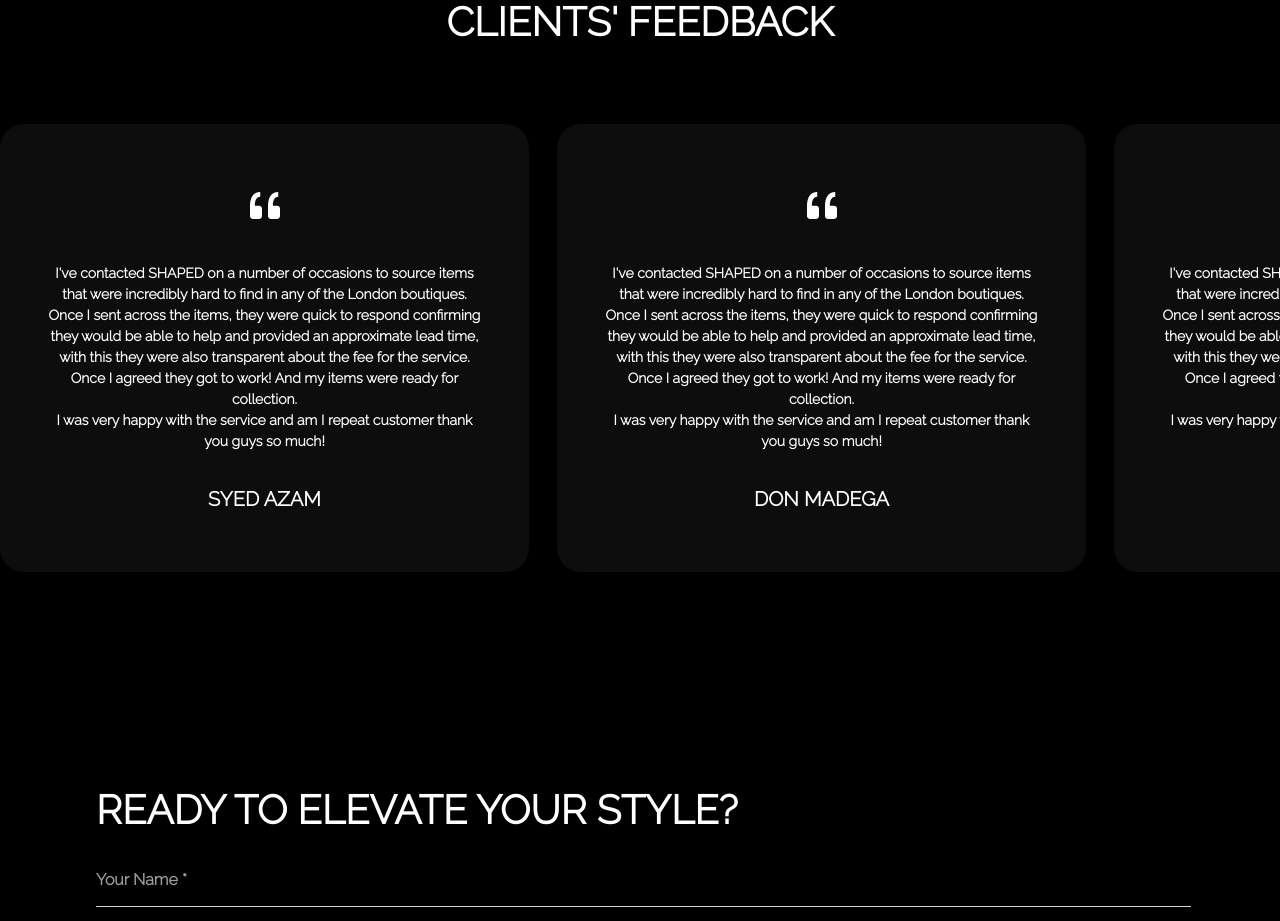
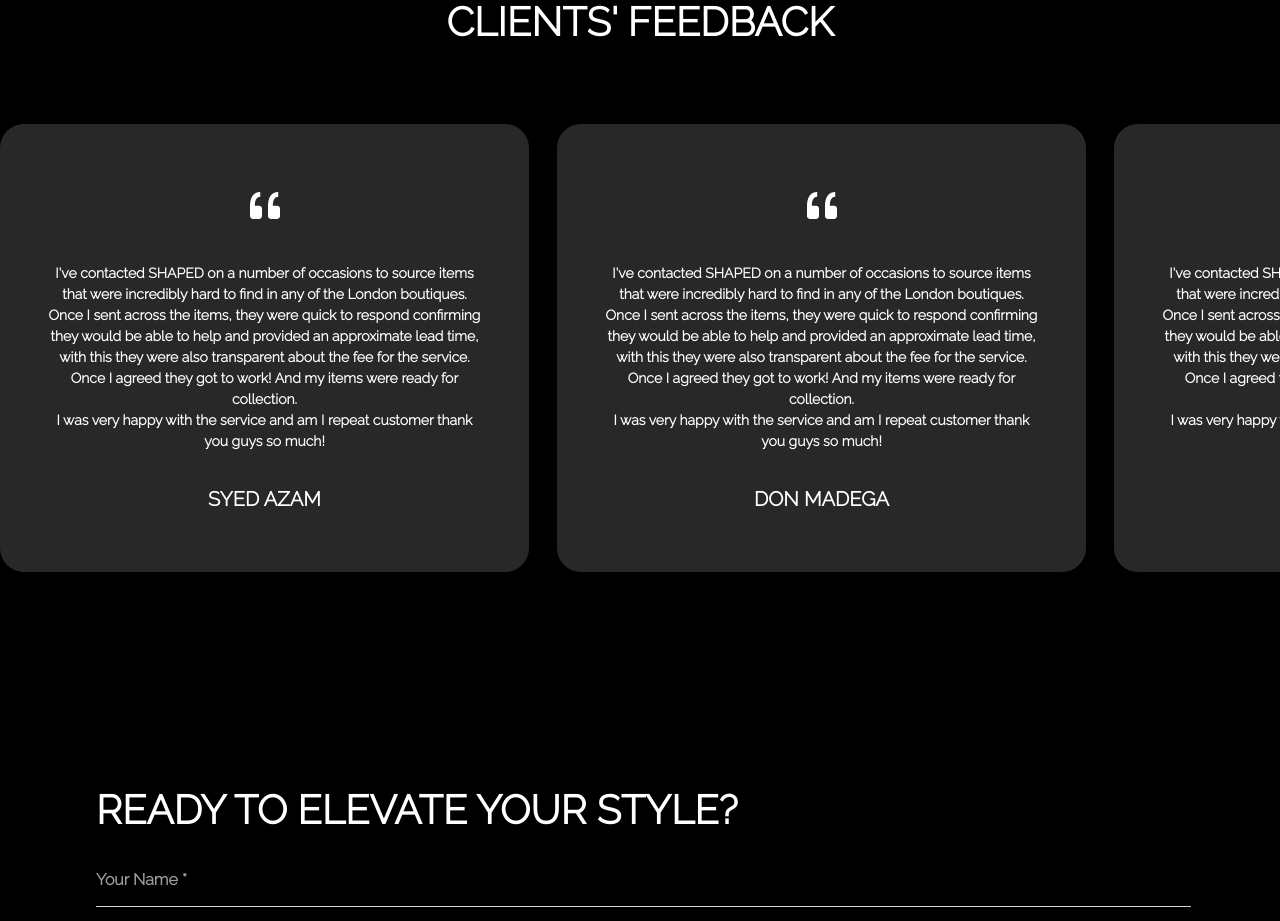
Before and after one commit to kizzy-shaped/shaped, a Next.js app: page /about_us in a window 1280 px wide. Shown: the part 2240-3161 px from the top of the page. Built offline with nearby package versions, Linux system fonts and the light colour scheme.

Commit message:
changed all #0D0D0D to #282828

```diff
--- a/components/homeComponents.tsx
+++ b/components/homeComponents.tsx
@@ -346,7 +346,7 @@ export function Services() {
                 />
               </div>
 
-              <div className="w-full h-full col-span-1 row-start-2 row-end-3 bg-[#0D0D0D] flex flex-col justify-between py-[1.5em] px-[2em]">
+              <div className="w-full h-full col-span-1 row-start-2 row-end-3 bg-[#282828] flex flex-col justify-between py-[1.5em] px-[2em]">
                 <div className="w-full h-fit flex flex-col gap-[4px] justify-end relative">
                   <div className="text-[24px] font-bold text-white uppercase">
                     {title}
@@ -399,7 +399,7 @@ export function Services() {
                     />
                   </div>
 
-                  <div className="w-full h-full col-span-1 row-start-2 row-end-3 bg-[#0D0D0D] flex flex-col gap-[3em] py-[1em] px-[1.5em]">
+                  <div className="w-full h-full col-span-1 row-start-2 row-end-3 bg-[#282828] flex flex-col gap-[3em] py-[1em] px-[1.5em]">
                     <div className="w-full h-fit flex flex-col gap-[4px] justify-end relative">
                       <div className="text-[20px] font-bold text-white uppercase">
                         {title}
@@ -507,7 +507,7 @@ export function ClientsFeedback() {
           >
             {items.map(({ img, comments, name, rating }, index) => (
               <div
-                className="wmin_md:w-[529px] wmax_md:w-[calc(90vw-20px)] wmin_md:h-[448px] h-fit bg-[#0D0D0D] flex flex-col wmin_md:gap-[32px] wmax_md:gap-[20px] items-center justify-center wmin_md:p-[3em] wmax_md:p-[1.5em] rounded-[24px] shadow-l shadow-[#B6B6B633 wmin_md:mr-[28px] wmax_md:mr-[20px]"
+                className="wmin_md:w-[529px] wmax_md:w-[calc(90vw-20px)] wmin_md:h-[448px] h-fit bg-[#282828] flex flex-col wmin_md:gap-[32px] wmax_md:gap-[20px] items-center justify-center wmin_md:p-[3em] wmax_md:p-[1.5em] rounded-[24px] shadow-l shadow-[#B6B6B633 wmin_md:mr-[28px] wmax_md:mr-[20px]"
                 key={index}
               >
                 {/* <div className="col-span-1 h-full">
@@ -552,7 +552,7 @@ export function ClientsFeedback() {
           <div className="w-fit h-fit flex gap-[20px]">
             {items.map(({ img, comments, name, rating }, index) => (
               <div
-                className="wmin_md:w-[529px] wmax_md:w-[calc(90vw-20px)] wmin_md:h-[448px] h-fit bg-[#0D0D0D] flex flex-col wmin_md:gap-[32px] wmax_md:gap-[20px] items-center justify-center wmin_md:p-[3em] wmax_md:p-[1.5em] rounded-[24px] shadow-l shadow-[#B6B6B633 wmin_md:mr-[28px] wmax_md:mr-[20px]"
+                className="wmin_md:w-[529px] wmax_md:w-[calc(90vw-20px)] wmin_md:h-[448px] h-fit bg-[#282828] flex flex-col wmin_md:gap-[32px] wmax_md:gap-[20px] items-center justify-center wmin_md:p-[3em] wmax_md:p-[1.5em] rounded-[24px] shadow-l shadow-[#B6B6B633 wmin_md:mr-[28px] wmax_md:mr-[20px]"
                 key={index}
               >
                 {/* <div className="col-span-1 h-full">
```
